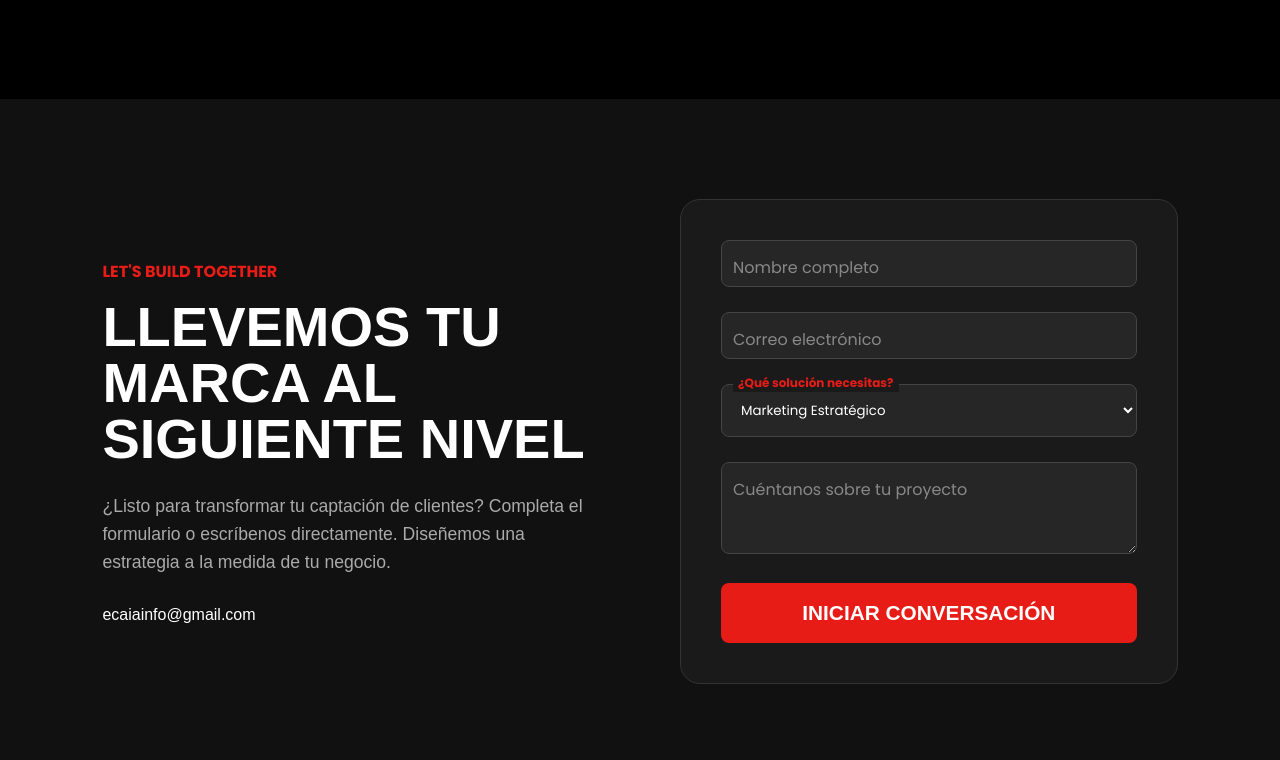
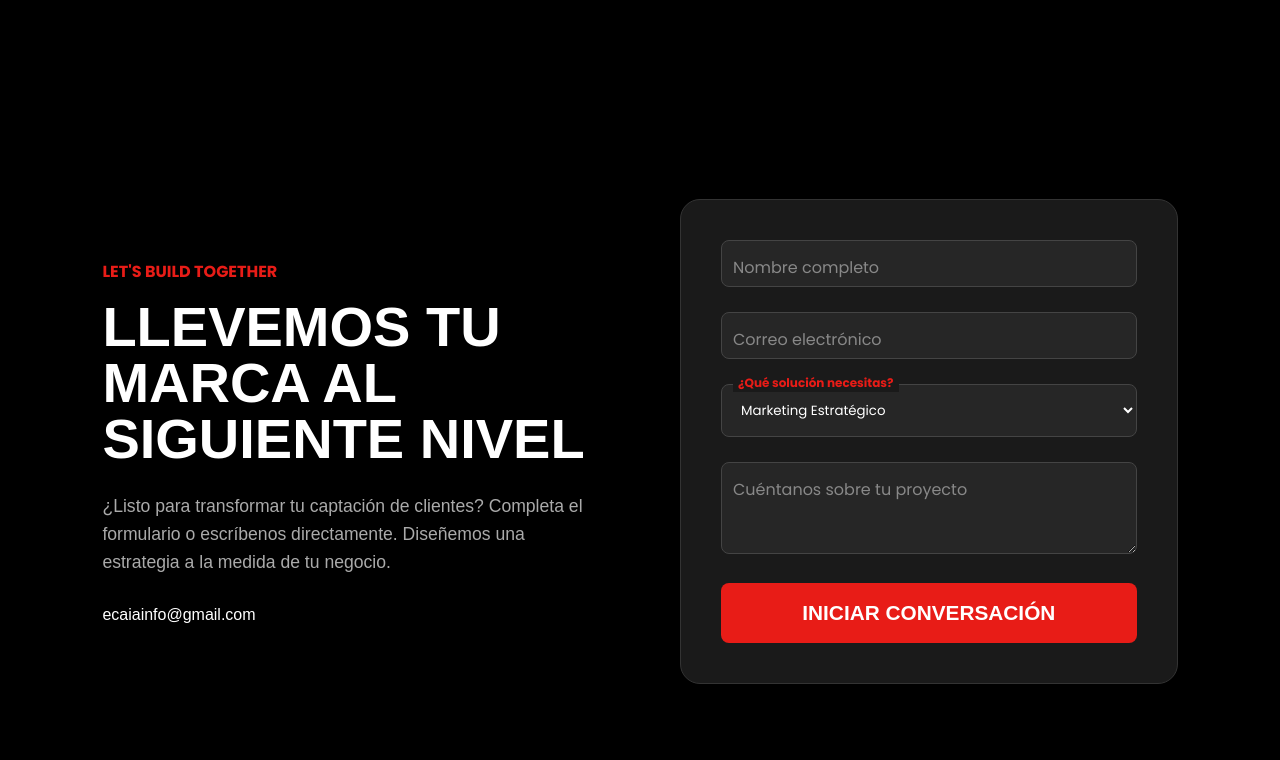
Before and after one commit to zLucky090802/marketing-page, an Angular app: page / in a window 1280 px wide. Shown: the part 3020-3780 px from the top of the page. Built offline with nearby package versions, Linux system fonts and the light colour scheme.

Commit message:
Update form-contact.component.css

```diff
--- a/src/app/features/landing/components/form-contact/form-contact.component.css
+++ b/src/app/features/landing/components/form-contact/form-contact.component.css
@@ -1,7 +1,7 @@
 /* --- SECCIÓN CONTACTO (DARK) --- */
 .services-section {
   padding: 100px 8%;
-  background-color: #111111;
+  background-color: black;
   display: flex;
   flex-direction: row; /* Alineación horizontal en desktop */
   justify-content: center;
```
